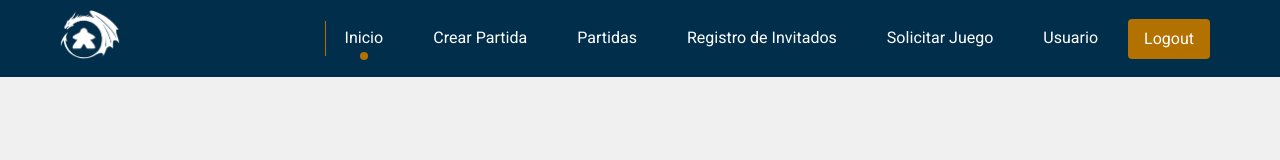
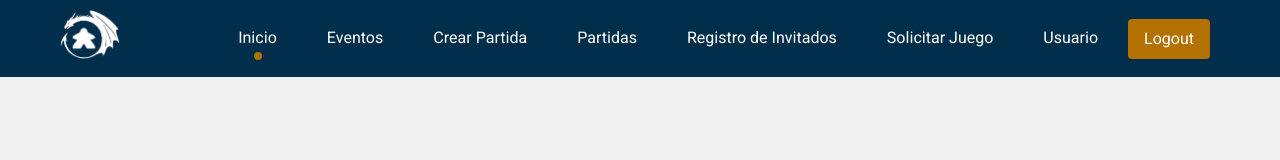
Before and after one commit to LuciaRol/web_aso, a React (Create React App) app: page / in a window 1280 px wide. Shown: the top 160 px of the page. Built offline with nearby package versions, Linux system fonts and the light colour scheme; no server answers; the database is empty; sample sign-in values are in the browser's storage.

Commit message:
eventos logeado

```diff
--- a/src/components/Header.js
+++ b/src/components/Header.js
@@ -132,6 +132,15 @@ const Header = () => {
                             <>
                                 <li>
                                     <Link
+                                        to="/eventos"
+                                        className={window.location.pathname === '/eventos' ? 'active' : ''}
+                                        onClick={closeMenu}
+                                    >
+                                        Eventos
+                                    </Link>
+                                </li>
+                                <li>
+                                    <Link
                                         to="/crearpartida"
                                         className={window.location.pathname === '/crearpartida' ? 'active' : ''}
                                         onClick={closeMenu}
```
